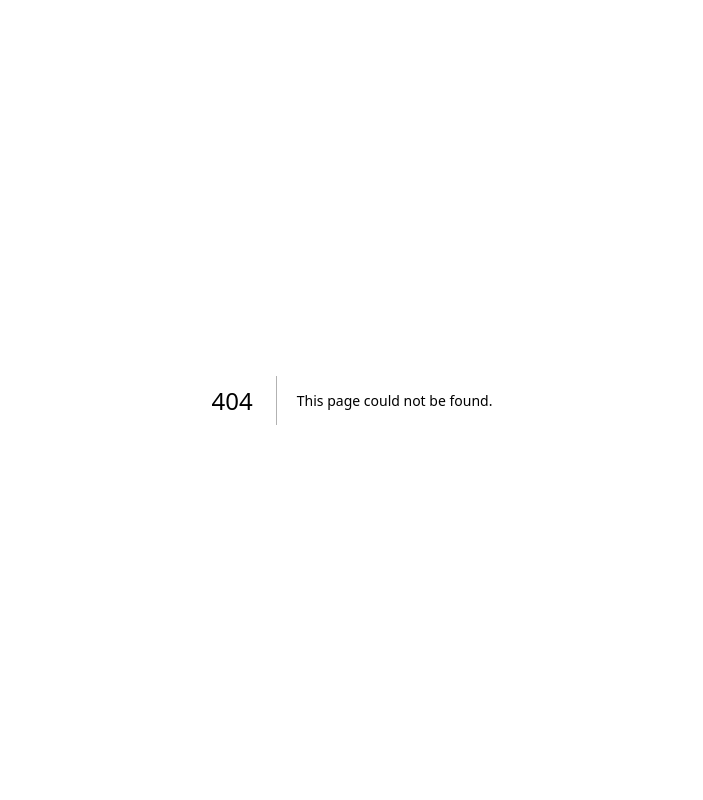
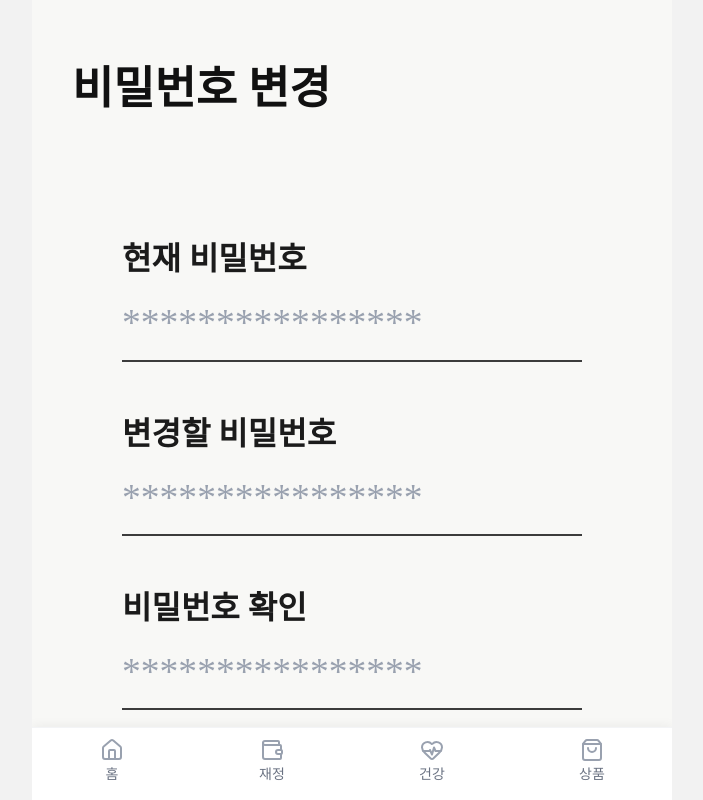
Before and after one commit to My-Golden-Kids/MGK, a Next.js app in the folder FE/: page /settings/changePassword in a window 1280 px wide. Before the commit this address had no page. Shown: the whole page, without its empty margins (288-991 px from the left). Built offline with nearby package versions, Linux system fonts and the light colour scheme.

Commit message:
feat: 비밀번호 변경 기능 추가

```diff
--- /dev/null
+++ b/FE/app/settings/changePassword/page.tsx
@@ -0,0 +1,167 @@
+"use client";
+
+import { useRouter } from "next/navigation";
+import { useState } from "react";
+import { BottomNavigation } from "@/components/common/BottomNavigation";
+import { Button } from "@/components/common/Button";
+
+export default function ChangePasswordPage() {
+  const router = useRouter();
+  const [currentPassword, setCurrentPassword] = useState("");
+  const [newPassword, setNewPassword] = useState("");
+  const [confirmPassword, setConfirmPassword] = useState("");
+  const [errorMessage, setErrorMessage] = useState("");
+
+  const clearError = () => {
+    if (errorMessage) {
+      setErrorMessage("");
+    }
+  };
+
+  const handleCurrentPasswordChange = (value: string) => {
+    setCurrentPassword(value);
+    clearError();
+  };
+
+  const handleNewPasswordChange = (value: string) => {
+    setNewPassword(value);
+    clearError();
+  };
+
+  const handleConfirmPasswordChange = (value: string) => {
+    setConfirmPassword(value);
+    clearError();
+  };
+
+  const handleChangePasswordSuccess = () => {
+    console.log("비밀번호 변경 요청");
+  };
+
+  const handleChangePassword = () => {
+    if (!currentPassword.trim()) {
+      setErrorMessage("현재 비밀번호를 입력해주세요.");
+      return;
+    }
+
+    if (!newPassword.trim()) {
+      setErrorMessage("변경할 비밀번호를 입력해주세요.");
+      return;
+    }
+
+    if (!confirmPassword.trim()) {
+      setErrorMessage("비밀번호 확인을 입력해주세요.");
+      return;
+    }
+
+    if (currentPassword !== "1234") {
+      setErrorMessage("현재 비밀번호가 올바르지 않습니다.");
+      return;
+    }
+
+    if (newPassword !== confirmPassword) {
+      setErrorMessage("비밀번호가 일치하지 않습니다.");
+      return;
+    }
+
+    setErrorMessage("");
+    handleChangePasswordSuccess();
+  };
+
+  return (
+    <div className="flex min-h-dvh flex-col bg-[#F8F8F6]">
+      <main className="flex flex-1 flex-col px-5 pt-8 sm:px-6 sm:pt-10 md:px-8 md:pt-12 lg:px-10 lg:pt-14">
+        <header className="pb-20 md:pb-24 lg:pb-28">
+          <h1 className="font-bold text-[#111111] text-[2rem] md:text-[2.4rem] lg:text-[2.8rem]">
+            비밀번호 변경
+          </h1>
+        </header>
+
+        <section className="mx-auto w-full max-w-[340px] pb-8 md:max-w-[400px] md:pb-10 lg:max-w-[460px] lg:pb-12">
+          <div className="space-y-9 md:space-y-10 lg:space-y-12">
+            <div>
+              <label
+                htmlFor="current-password"
+                className="mb-3 block font-bold text-[#1B1B1B] text-[1.55rem] md:text-[1.8rem] lg:text-[2rem]"
+              >
+                현재 비밀번호
+              </label>
+              <input
+                id="current-password"
+                type="password"
+                value={currentPassword}
+                onChange={(event) =>
+                  handleCurrentPasswordChange(event.target.value)
+                }
+                placeholder="****************"
+                className="w-full border-[#3C3C3C] border-b-2 bg-transparent pb-2 font-medium text-[#111111] text-[1.9rem] outline-none placeholder:text-gray-400 md:text-[2.15rem] lg:text-[2.35rem]"
+              />
+            </div>
+
+            <div>
+              <label
+                htmlFor="new-password"
+                className="mb-3 block font-bold text-[#1B1B1B] text-[1.55rem] md:text-[1.8rem] lg:text-[2rem]"
+              >
+                변경할 비밀번호
+              </label>
+              <input
+                id="new-password"
+                type="password"
+                value={newPassword}
+                onChange={(event) =>
+                  handleNewPasswordChange(event.target.value)
+                }
+                placeholder="****************"
+                className="w-full border-[#3C3C3C] border-b-2 bg-transparent pb-2 font-medium text-[#111111] text-[1.9rem] outline-none placeholder:text-gray-400 md:text-[2.15rem] lg:text-[2.35rem]"
+              />
+            </div>
+
+            <div>
+              <label
+                htmlFor="confirm-password"
+                className="mb-3 block font-bold text-[#1B1B1B] text-[1.55rem] md:text-[1.8rem] lg:text-[2rem]"
+              >
+                비밀번호 확인
+              </label>
+              <input
+                id="confirm-password"
+                type="password"
+                value={confirmPassword}
+                onChange={(event) =>
+                  handleConfirmPasswordChange(event.target.value)
+                }
+                placeholder="****************"
+                className="w-full border-[#3C3C3C] border-b-2 bg-transparent pb-2 font-medium text-[#111111] text-[1.9rem] outline-none placeholder:text-gray-400 md:text-[2.15rem] lg:text-[2.35rem]"
+              />
+              <p className="mt-4 min-h-[2rem] font-bold text-[#FF3B30] text-[1.35rem] md:text-[1.55rem] lg:text-[1.75rem]">
+                {errorMessage}
+              </p>
+            </div>
+          </div>
+
+          <div className="mt-12 flex gap-4 md:mt-14 md:gap-5">
+            <Button
+              type="button"
+              onClick={handleChangePassword}
+              className="h-auto flex-1 rounded-[18px] bg-[#08B7A4] py-4 font-semibold text-[1.7rem] text-white shadow-none hover:bg-[#06a291] md:rounded-[20px] md:py-5 md:text-[2rem] lg:text-[2.25rem]"
+            >
+              변경하기
+            </Button>
+            <Button
+              type="button"
+              variant="outline"
+              onClick={() => router.back()}
+              className="h-auto flex-1 rounded-[18px] border-[#AFAFAF] bg-white py-4 font-semibold text-[#222222] text-[1.7rem] shadow-none hover:bg-[#F4F4F4] md:rounded-[20px] md:py-5 md:text-[2rem] lg:text-[2.25rem]"
+            >
+              취소
+            </Button>
+          </div>
+        </section>
+
+        <div className="flex-1" />
+      </main>
+
+      <BottomNavigation />
+    </div>
+  );
+}
--- a/FE/app/settings/page.tsx
+++ b/FE/app/settings/page.tsx
@@ -117,7 +117,7 @@ export default function SettingsPage() {
     () => [
       {
         label: text.changePassword,
-        onClick: () => console.log("change password"),
+        onClick: () => router.push("/settings/changePassword"),
       },
       {
         label: text.logout,
@@ -128,7 +128,7 @@ export default function SettingsPage() {
         onClick: () => console.log("withdraw"),
       },
     ],
-    [],
+    [router],
   );
 
   const handleAddPet = () => {
```
